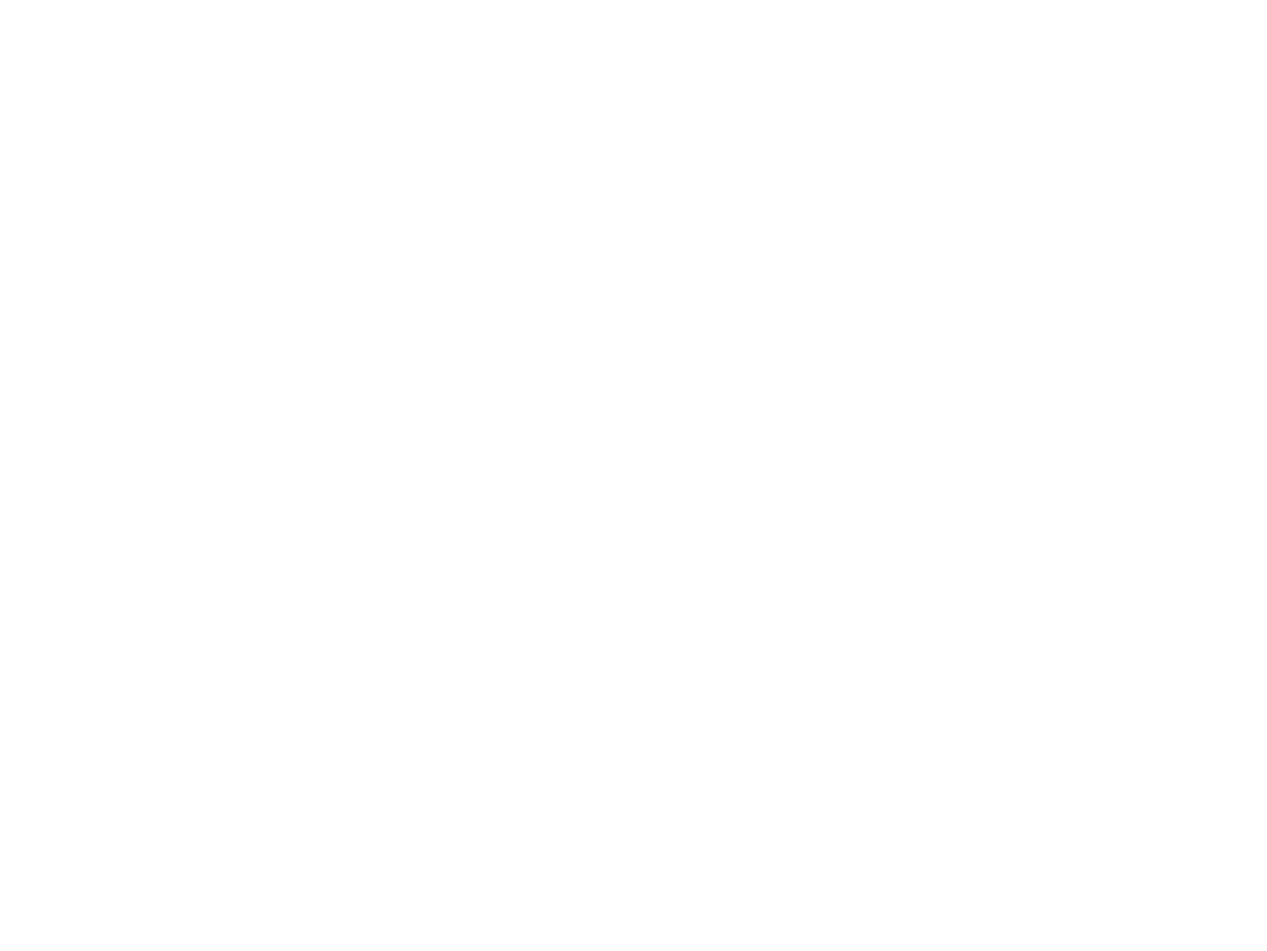
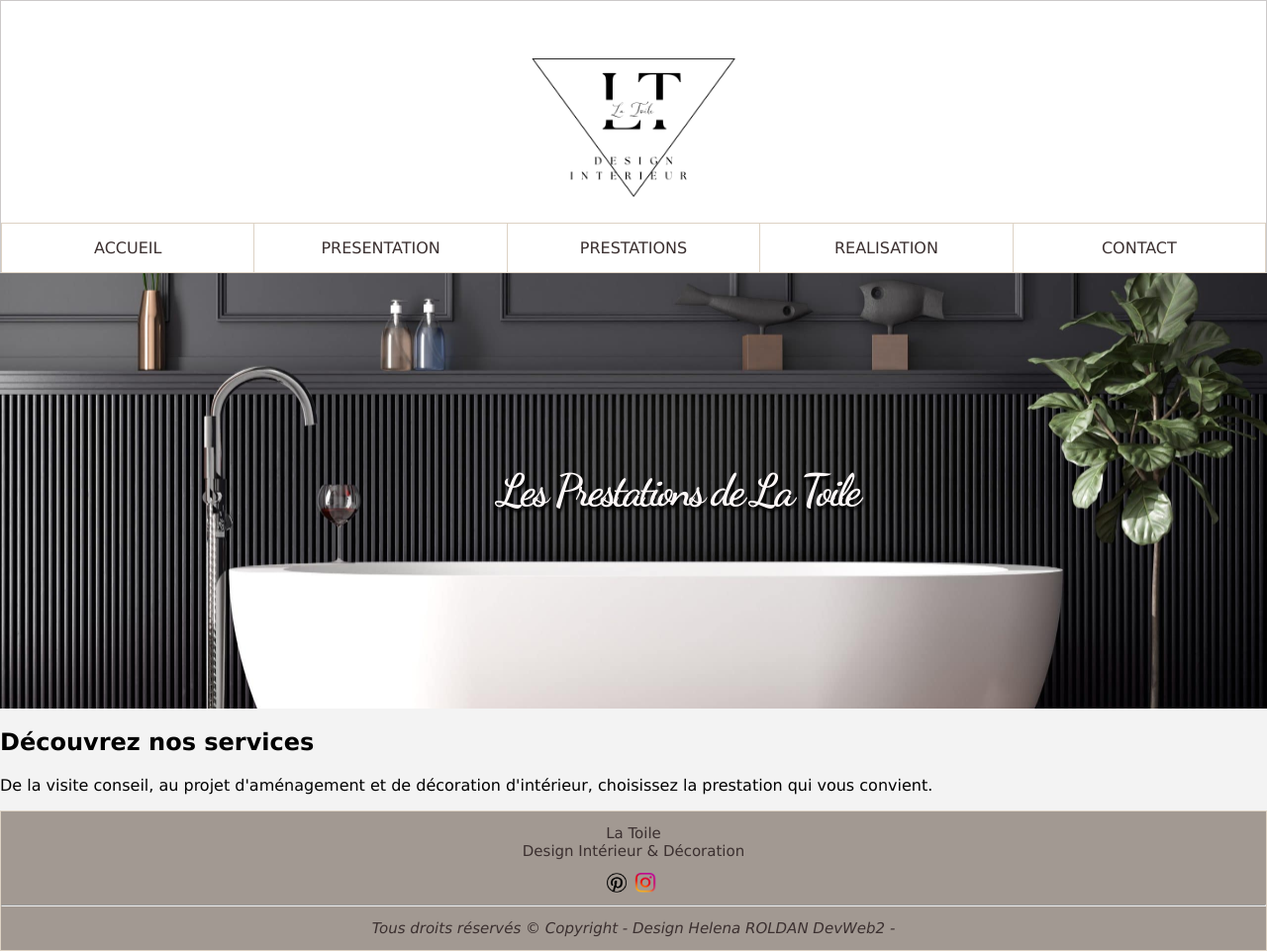
Before and after one commit to Elenita5/Fil-Vert, a plain HTML site: page pages/prestation.html in a window 1280 px wide. Shown: the whole page at 99% size. Before the commit the page ends 800 px from the top, so only its background shows below. Drawn offline with Linux system fonts and the light colour scheme.

Commit message:
prepa page presta

```diff
--- a/assets/style/prestation.css
+++ b/assets/style/prestation.css
@@ -0,0 +1,189 @@
+html, body{
+    font-family: 'Lucida Sans', 'Lucida Sans Regular', 'Lucida Grande', 'Lucida Sans Unicode', Geneva, Verdana, sans-serif;
+    margin: 0%;
+    background-color: #f3f3f3;
+  }
+  header{
+    background-color: white;
+    border: 1px solid rgb(204, 201, 201);
+    border-bottom: none;
+    text-align: center;
+  }
+  nav {
+    background-color: #A29992;;
+    overflow: hidden;
+    width: 100%;
+    transform: translateY(-280px);
+  }
+  header #logo{
+    width: 220px;
+  }
+  nav a {
+    color: rgb(50, 47, 47);
+    text-decoration: none;
+    padding: 5px;
+  }
+  h1{
+    color: rgb(253, 250, 250);
+    text-align: center;
+    line-height: 10px;
+    letter-spacing: -1px;
+    text-shadow:6px 2px 4px black;
+    font-family: "Titre";
+    font-size: 35px;
+    margin: 0;
+    line-height: 320px;
+  }
+  footer p{
+    margin: 2px;
+  }
+  @font-face {
+    font-family: Titre;
+    src: url(../font/DancingScript-VariableFont_wght.ttf);
+  }
+  .logo-reseau:hover{
+    opacity: 0.5;
+  }
+  #menu {
+    position: absolute;
+    right:0px;
+    top: 0px;
+    width: 100%;
+  }
+  #hamburger {
+    display: none;
+  }
+  #hamburger-logo {
+    cursor: pointer;
+    background-color: #A29992;
+    width: 465px;
+    display: block;
+    color: rgb(59, 48, 48);
+    text-align: left;
+    padding: 10px;
+  }
+  #container-menu{
+    background-color: #A29992;
+    position: fixed;
+    top: 0px;
+    height: 42px;
+    border-left: none;
+    width: 100%;
+  }
+  #hamburger-logo, nav {
+      transition: 0.7s;
+  }
+  #hamburger:checked ~ #hamburger-logo, #hamburger:checked ~ nav {
+    transform: translate(0);
+  }
+  #ul, .li-menu-1{
+    list-style: none;
+    padding: 0;
+    width: 50px;
+    letter-spacing: -2px;
+    line-height: 35px;
+  }
+  #container-menu-2{
+    display: none;
+  }
+  #footer{
+    border: 1px solid rgb(221, 210, 196);
+    box-sizing: border-box;
+    font-size: 12px;
+    text-align: center;
+    background-color: #A29992;
+    color: rgb(59, 48, 48);
+  }
+  #pint{
+    width: 20px;
+  }
+  #insta{
+    width: 30px;
+  }
+  #copyright{
+    font-style: italic;
+  }
+  #entete{
+    background-image: url(../images/baignoire.jpg);
+    background-position: center;
+    background-size: cover;
+  }
+
+  @media screen and (min-width:500px){
+    footer p{
+      margin: 13px
+    }
+    #footer{
+      font-size: 13px;
+    }
+    #logo{
+      width: 206px;
+    }
+  }
+  @media screen and (min-width : 800px){
+    h1{
+      margin: 0;
+      color: rgb(252, 247, 247);
+      font-size: 45px;
+      letter-spacing: -3px;
+      line-height: 440px;
+      text-shadow:1px 3px 3px black;
+      margin-left: 90px;
+    }
+    header{
+      height: 275px;
+    }
+    footer p{
+      margin: 13px;
+    }
+    nav{
+      display: none;
+    }
+    ul {
+      display: flex;
+      padding: 0;
+      justify-content: space-between;
+      margin: 0;
+    }
+    li{
+      list-style: none;
+      border: 1px solid rgb(221, 210, 196);
+      border-right: none;
+      width: 450px;
+    }
+    li:last-child{
+      border: 1px solid rgb(221, 210, 196);
+    }
+    .menu{
+      display: none;
+    }
+    #footer{
+      font-size: 15px;
+      background-color: #A29992;
+    }
+    #container-menu{
+      display: none;
+    }
+
+    #container-menu-2 {
+      display:block;
+      width: 100%;
+    }
+    #ul .li-menu-1{
+      display: none;
+    }
+    #liste-menu-2 a{
+      text-decoration: none;
+      display: block;
+      padding: 15px;
+      color: rgb(59, 48, 48);
+    }
+    #liste-menu-2 a:hover{
+      color: white;
+      font-weight: bold;
+      background-color: #A29992;
+    }
+
+  }
+  @media (min-width:900px) and (max-width:2000px){
+  }
--- a/pages/prestation.html
+++ b/pages/prestation.html
@@ -9,6 +9,82 @@
     <link rel="icon" href="../assets/images/logorefait.png"/>
 </head>
 <body>
+    <header>
+        <img id="logo" src="../assets/images/logorefait.png">
+        <section id="container-menu">
+             <div id="menu">
+                 <input type="checkbox" id="hamburger">
+                 <label id="hamburger-logo" for="hamburger"> MENU ☰ </label>
+                 <nav>
+                     <ul id="ul">
+                         <li class="li-menu-1"><a href="../index.html">ACCUEIL</a></li>
+                         <li class="li-menu-1"><a href="./presentation.html">PRESENTATION</a></li>
+                         <li class="li-menu-1"><a href="#">PRESTATIONS</a></li>
+                         <li class="li-menu-1"><a href="./pages/realisation.html " target="_blank" title="lien realisation">REALISATIONS</a></li>
+                         <li class="li-menu-1"><a href="#">CONTACT</a></li>
+                     </ul>
+                 </nav>
+             </div>
+         </section>
+         <!-- Création d'un deuxieme menu pour la partie responsive -> tablette grand ecran  -->
+         <section id="container-menu-2">
+             <ul id="liste-menu-2">
+                 <li><a href="../index.html">ACCUEIL</a></li>
+                 <li><a href="./presentation.html">PRESENTATION</a></li>
+                 <li><a href="#">PRESTATIONS</a></li>
+                 <li><a href="./pages/realisation.html" target="_blank" title="lien realisation">REALISATION</a></li>
+                 <li><a href="#">CONTACT</a></li>
+             </ul>
+         </section>
+     </header>
+     <main>
+            <section>
+                <article id="entete">
+                    <h1>Les Prestations de La Toile</h1>
+                </article>
+            </section>
+            <section>
+                <article>
+                    <h2>Découvrez nos services </h2>
+                    <p>
+                        De la visite conseil, au projet d'aménagement et de décoration d'intérieur, choisissez la prestation qui vous convient.
+                    </p>
+                </article>
+            </section>
+            <section>
+                <article id="container-presta">
+                    <div class="presta">
 
+                    </div>
+                    <div class="presta">
+
+                    </div>
+                    <div class="presta">
+
+                    </div>
+                    <div class="presta">
+
+                    </div>
+                    <div class="presta">
+
+                    </div>
+                    <div class="presta">
+
+                    </div>
+                </article>
+            </section>
+     </main>
+     <footer id="footer">
+        <p>
+            La Toile <br>
+            Design Intérieur & Décoration
+        </p>
+        <a href="#"><img class="logo-reseau" id="pint" src="../assets/images/pisansfd.png" alt=""></a>
+        <a href="#"><img class="logo-reseau"id="insta" src="../assets/images/instassfd.png" alt=""></a>
+        <hr>
+        <p id="copyright">
+           Tous droits réservés © Copyright - Design Helena ROLDAN DevWeb2 -
+        </p>
+   </footer>
 </body>
 </html>
```
